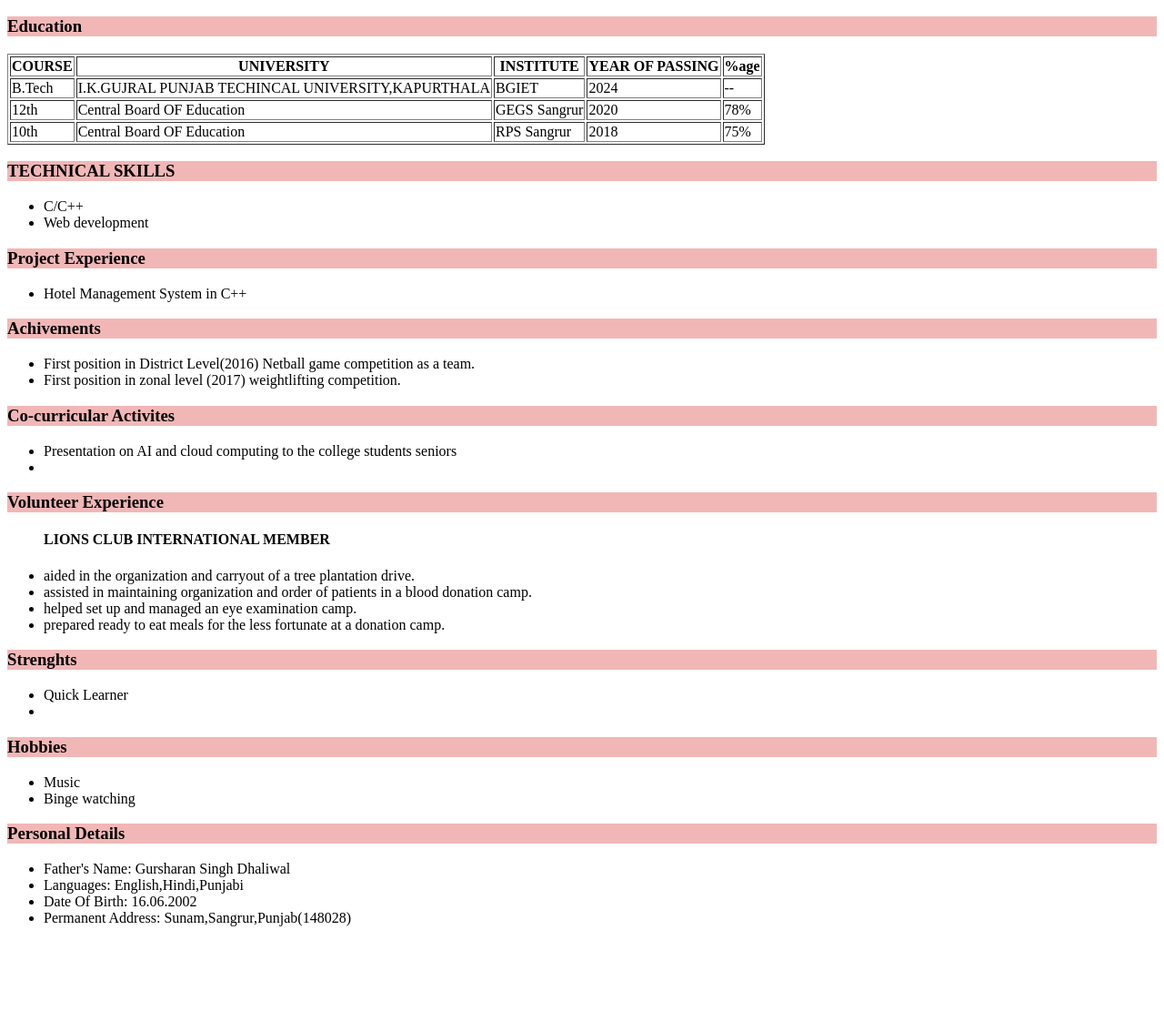
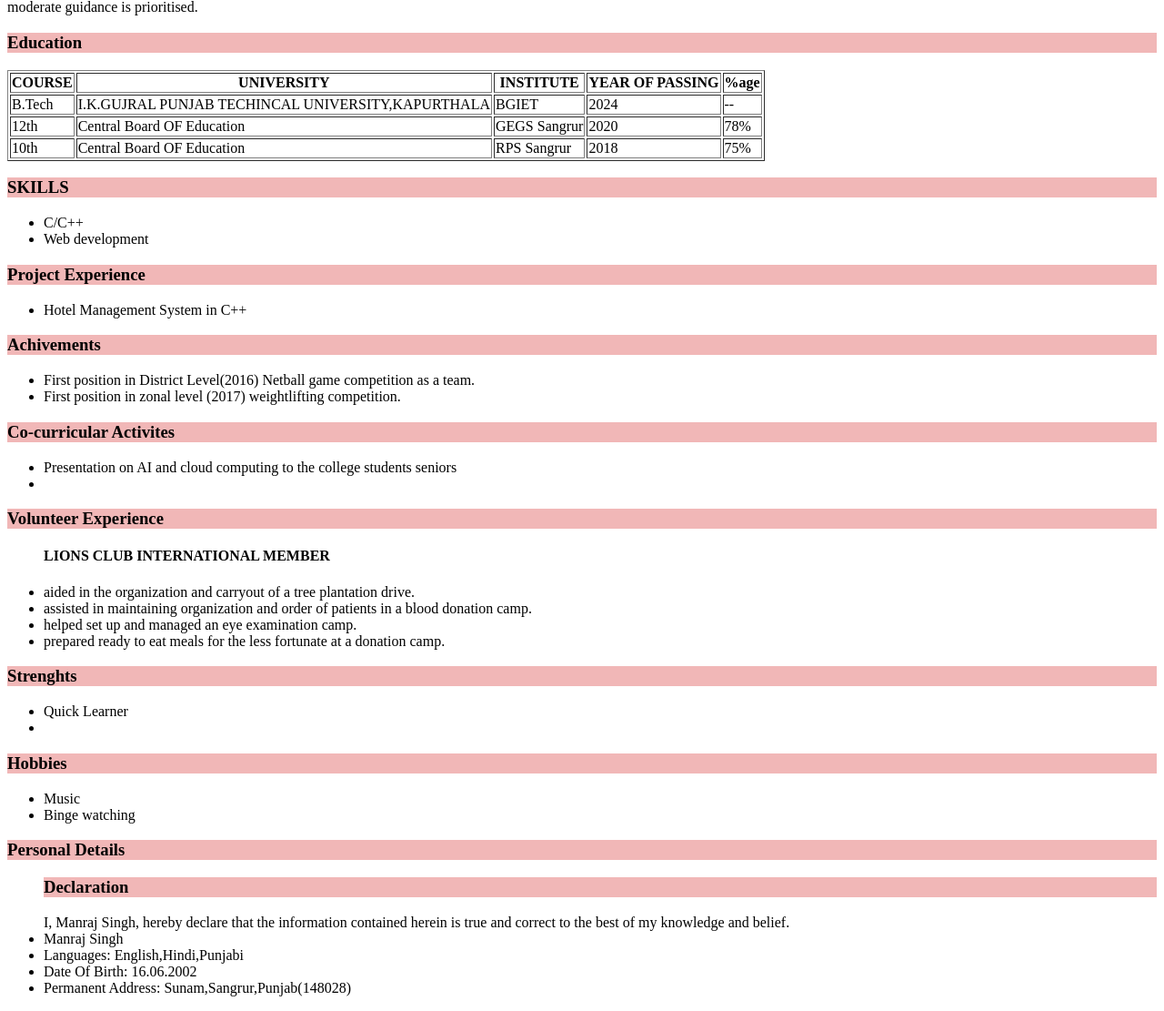
Before and after one commit to manrajsinghdhaliwal/cv, a plain HTML site: page index.html in a window 1280 px wide. Shown: the part 176-1287 px from the top of the page at 91% size. Before the commit the page ends 1210 px from the top, so only its background shows below. Drawn offline with Linux system fonts and the light colour scheme.

Commit message:
Update index.html

```diff
--- a/index.html
+++ b/index.html
@@ -12,6 +12,9 @@
        Phone no. 9056595045</span>
     </p>
     <h3 style="background-color: rgb(241, 183, 183);"> Career objectives</h3>
+    To work with an organisation that offers freshers an opportunity to learn while contributing to the central
+objective. Desire to gain the knowledge of a working environment where teamwork and moderate
+guidance is prioritised.
    <br>
     <h3 style="background-color: rgb(241, 183, 183);"> Education</h3>
    <table border ="1px">
@@ -90,7 +93,7 @@
     </tbody>
    </table>
 
-   <h3 style="background-color: rgb(241, 183, 183);">TECHNICAL SKILLS</h3>
+   <h3 style="background-color: rgb(241, 183, 183);">SKILLS</h3>
    <ul>
     <li>
         C/C++
@@ -159,8 +162,11 @@
    </ul>
    <h3 style="background-color: rgb(241, 183, 183);">Personal Details</h3>
    <ul>
+        <h3 style="background-color: rgb(241, 183, 183);"> Declaration</h3>
+       I, Manraj Singh, hereby declare that the information contained herein is true and correct to the best of my
+knowledge and belief.
     <li>
-    Father's Name: Gursharan Singh Dhaliwal
+   Manraj Singh
     </li>
     <li>
         Languages: English,Hindi,Punjabi
```
